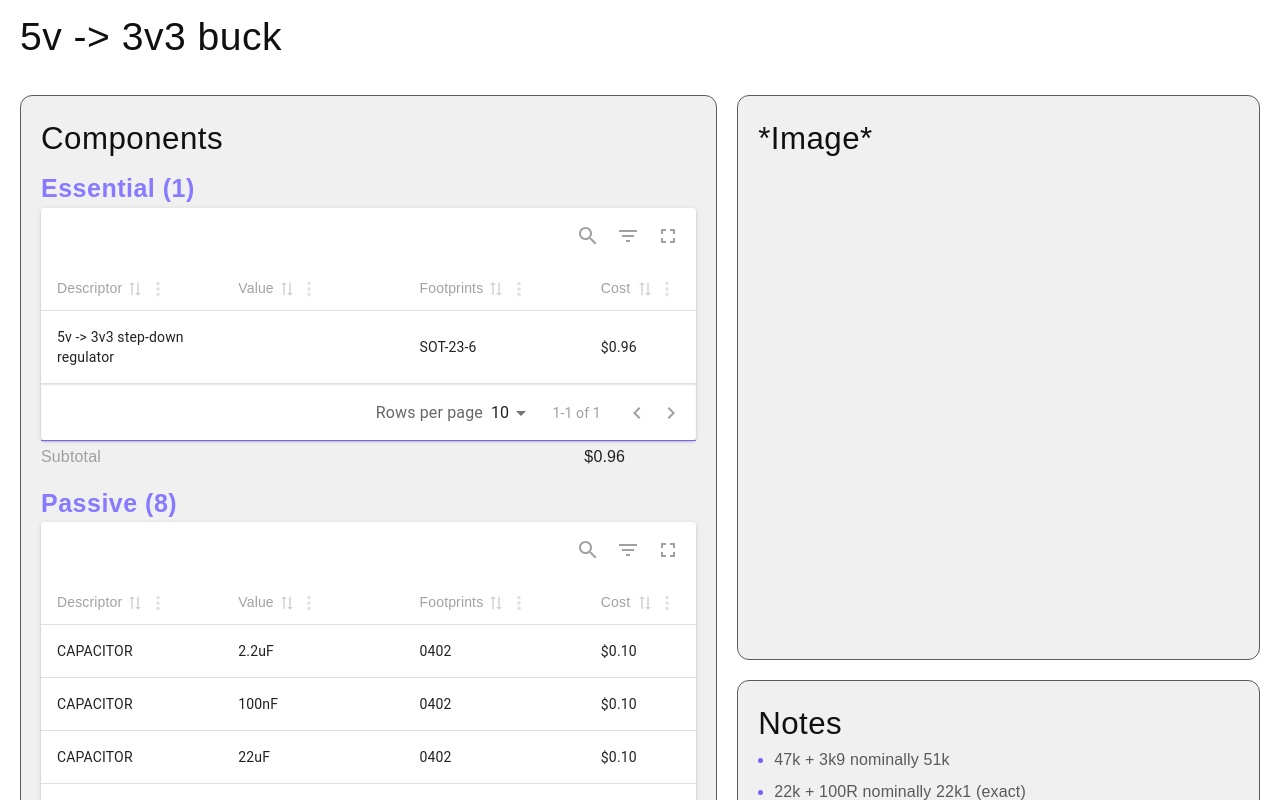
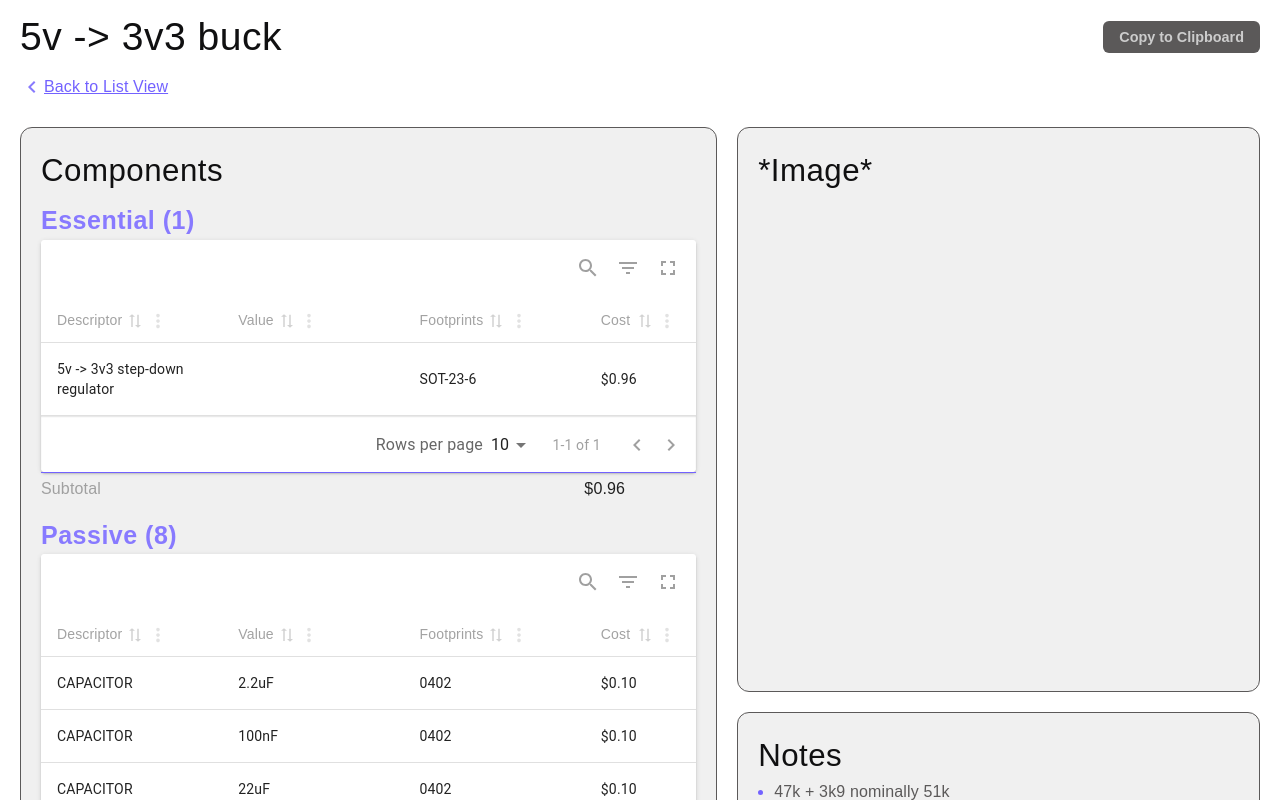
Before and after one commit to RUnroe/quick-ee, a React (Vite) app: page /block/view/0 in a window 1280 px wide. Shown: the top 800 px of the page. Built offline with nearby package versions, Linux system fonts and the light colour scheme; a web font is replaced by a local one.

Commit message:
Clean up button styles and set up svg icon system

```diff
--- /dev/null
+++ b/src/assets/icons/icons.tsx
@@ -0,0 +1,6 @@
+import { IconComponentProps } from "../../types/IconComponentType";
+
+export const LeftChevronIcon = ({className = ''}: IconComponentProps) => (<svg className={`icon ${className}`} xmlns="http://www.w3.org/2000/svg" height="24px" viewBox="0 -960 960 960" width="24px"><path d="M560-240 320-480l240-240 56 56-184 184 184 184-56 56Z"/></svg>);
+
+
+// export const Icon = ({className = ''}: IconComponentProps) => ();
--- a/src/components/functionalBlockList/FunctionalBlocksTable.tsx
+++ b/src/components/functionalBlockList/FunctionalBlocksTable.tsx
@@ -31,12 +31,14 @@ const FunctionalBlocksTable = ({ blocks }: Props) => {
 
         Cell: ({ row }: { row: MRT_Row<FunctionalBlockType> }) =>
           blocks.indexOf(row.original) !== null ? (
-            <Link
-              to={`/block/view/${blocks.indexOf(row.original)}`}
-              className="button"
-            >
-              View
-            </Link>
+            <div style={{ textAlign: "right" }}>
+              <Link
+                to={`/block/view/${blocks.indexOf(row.original)}`}
+                className="button primary"
+              >
+                View
+              </Link>
+            </div>
           ) : (
             ""
         ),
--- a/src/pages/FunctionalBlock.tsx
+++ b/src/pages/FunctionalBlock.tsx
@@ -1,10 +1,11 @@
 import Card from "../components/Card";
 import functionalBlocks from '../blocks.json';
-import { useParams } from "react-router-dom";
+import { Link, useParams } from "react-router-dom";
 import { useState } from "react";
 import BlockComponentsTable from "../components/functionalBlock/BlockComponentsTable";
 import FunctionalBlockType from "../types/FunctionalBlockType";
 import BlockNotes from "../components/functionalBlock/BlockNotes";
+import { LeftChevronIcon } from "../assets/icons/icons";
 
 
 const FunctionalBlock = () => {
@@ -13,12 +14,35 @@ const FunctionalBlock = () => {
 
   const [block] = useState<FunctionalBlockType>(functionalBlocks.blocks?.[parseInt(blockId || '')]);
 
+
+  const copySchematicToClipboard = () => {
+
+  }
+
+
   return (
     <main className="page" id="functionalBlock">
       {!block ? <h1>Functional Block Not Found</h1> :
       <>
         <section className="top-bar">
-          <h1>{block.name}</h1>
+          <div className="row">
+            <h1>{block.name}</h1>
+            <button
+              className="button primary"
+              onClick={copySchematicToClipboard}
+              disabled={!block?.schematicUrl}
+              title={block?.schematicUrl ? "Copy Schematic URL to Clipboard" : "Schematic URL Not Found"}
+            >
+              Copy to Clipboard
+            </button>
+          </div>
+          <Link
+            to={`/`}
+            className="flex align-center"
+          >
+            <LeftChevronIcon className="primary"/>
+            Back to List View
+          </Link>
         </section>
 
         <section className="grid">
--- a/src/styles/components/_functional_block.scss
+++ b/src/styles/components/_functional_block.scss
@@ -2,6 +2,14 @@
 
   .top-bar {
     padding: 0.5rem 1.25rem;
+    gap: 0.5rem;
+    display: flex;
+    flex-direction: column;
+
+    .row {
+      display: flex;
+      justify-content: space-between;
+    }
   }
 
 
--- a/src/styles/index.scss
+++ b/src/styles/index.scss
@@ -2,6 +2,8 @@
 @use "./util/reset";
 @use "./util/variables";
 @use "./util/form";
+@use "./util/media";
+@use "./util/layout";
 @use "./util/general";
 
 
--- a/src/styles/util/_form.scss
+++ b/src/styles/util/_form.scss
@@ -4,20 +4,46 @@
 **************************/
 .button, .btn {
   padding: 0.5rem 1rem;
-  font-size: 1rem;
+  font-size: 0.9rem;
+  text-decoration: none;
+  height: fit-content;
+  width: fit-content;
+  align-items: center;
+  align-self: center;
 
   border-radius: var(--border-radius-button);
-  cursor: pointer;
+
+  &:not(:disabled) {
+    cursor: pointer;
+  }
+
+  &.primary {
+    background-color: var(--color-btn-primary-bg);
+    border: 2px solid var(--color-btn-primary-bg);
+    color: var(--color-text-primary);
+    transition: background-color 0.2s ease, color 0.2s ease;
+    font-weight: 600;
+
+    &:hover:not(:disabled) {
+      background-color: var(--color-btn-primary-bg-hover);
+
+    }
+    &:disabled {
+      background-color: var(--color-btn-disabled);
+      border-color: var(--color-btn-disabled);
+      color: var(--color-text-disabled);
+    }
+  }
 
   &.secondary {
     background-color: transparent;
-    border: 2px solid var(--color-primary-light);
-    color: var(--color-primary-light);
+    border: 2px solid var(--color-btn-primary-outline);
+    color: var(--color-btn-primary-outline);
     transition: background-color 0.2s ease, color 0.2s ease;
     font-weight: 600;
 
-    &:hover {
-      background-color: var(--color-primary-light);
+    &:hover:not(:disabled) {
+      background-color: var(--color-btn-primary-outline);
       color: var(--color-text-primary);
     }
   }
--- /dev/null
+++ b/src/styles/util/_layout.scss
@@ -0,0 +1,27 @@
+.flex {
+  display: flex;
+}
+
+.justify-center {
+  justify-content: center;
+}
+
+.space-between {
+  justify-content: space-between;
+}
+
+.space-evenly {
+  justify-content: space-evenly;
+}
+
+.column {
+  flex-direction: column;
+}
+
+.align-center {
+  align-items: center;
+}
+
+.gap-1 {
+  gap: 1;
+}
--- /dev/null
+++ b/src/styles/util/_media.scss
@@ -0,0 +1,11 @@
+
+
+.icon {
+  align-self: center;
+  fill: var(--color-text-body);
+  stroke: var(--color-text-body);
+
+  &.primary {
+    fill: var(--color-primary-light);
+  }
+}
--- a/src/styles/util/_variables.scss
+++ b/src/styles/util/_variables.scss
@@ -28,6 +28,7 @@ $purple-500: #7362FF;
 $purple-400: #887AFF;
 
 $light-700: #a0a0a0;
+$light-400: #CCC;
 $light-200: #F0F0F0;
 $light-100: #FFFFFF;
 
@@ -60,12 +61,14 @@ $green-500: #1FDFBD;
     --color-text-subtitle: #{$purple-400};
     --color-text-body: #{$dark-100};
     --color-text-subtext: #{$light-700};
+    --color-text-disabled: #{$light-400};
     --color-text-link: #{$purple-500};
 
     --color-btn-primary-background: #{$purple-700};
     --color-btn-primary-bg-hover: #{$purple-500};
     --color-btn-primary-text: #{$light-100};
     --color-btn-outline: #{$purple-700};
+    --color-btn-disabled: #{$dark-100};
 }
 
 @media (prefers-color-scheme: dark), (prefers-color-scheme: no-preference) {
@@ -86,12 +89,14 @@ $green-500: #1FDFBD;
         --color-text-subtitle: #{$purple-400};
         --color-text-body: #{$light-200};
         --color-text-subtext: #{$light-700};
+        --color-text-disabled: #{$light-400};
         --color-text-link: #{$purple-400};
 
-        --color-btn-primary-background: #{$purple-700};
+        --color-btn-primary-bg: #{$purple-700};
         --color-btn-primary-bg-hover: #{$purple-500};
         --color-btn-primary-text: #{$light-100};
         --color-btn-outline: #{$purple-700};
+        --color-btn-disabled: #{$dark-100};
     }
 }
 
--- /dev/null
+++ b/src/types/IconComponentType.ts
@@ -0,0 +1,5 @@
+export interface IconComponentProps {
+  className?: string
+}
+
+export type IconComponentType = new() => React.Component<IconComponentProps>;
```
